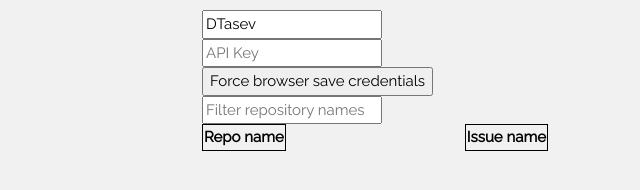
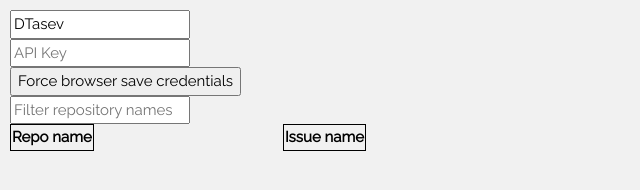
Before and after one commit to DTasev/gitdone, a plain HTML site: page index.html in a window 1280 px wide. Shown: the whole page, without its empty margins (0-640 px from the left). Drawn offline with nearby package versions, Linux system fonts and the light colour scheme; no server answers.

Commit message:
Style changes, removed initial GET

```diff
--- a/main.js
+++ b/main.js
@@ -108,7 +108,6 @@ $(window).on('hashchange', function () {
 });
 
 function createNewIssue() {
-    console.log("Enter pressed");
     var data = {
         "title": $("#new-issue").val()
     };
@@ -116,7 +115,4 @@ function createNewIssue() {
     github_POST(JSON.stringify(data), makeRepositoryIssuesUrl(window.location.hash), function (response) {
         showIssues();
     });
-
 }
-
-github_GET(GITHUB_REPOSITORIES_URL, showRepositories);
--- a/style.css
+++ b/style.css
@@ -16,14 +16,13 @@ td {
 }
 
 .container {
-    width: 70%;
     margin: auto;
     padding: 10px;
 }
 .one {
-    width: 30%;
     float: left;
 }
 .two {
     margin-left: 15%;
+    display: inline-block;
 }
```
